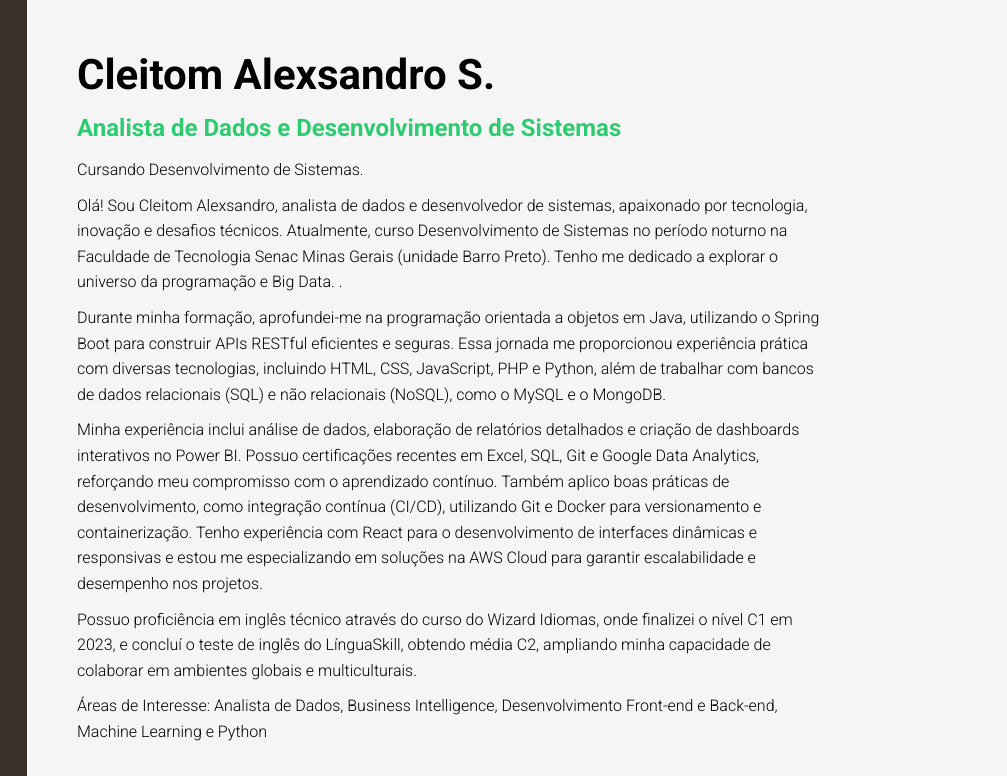
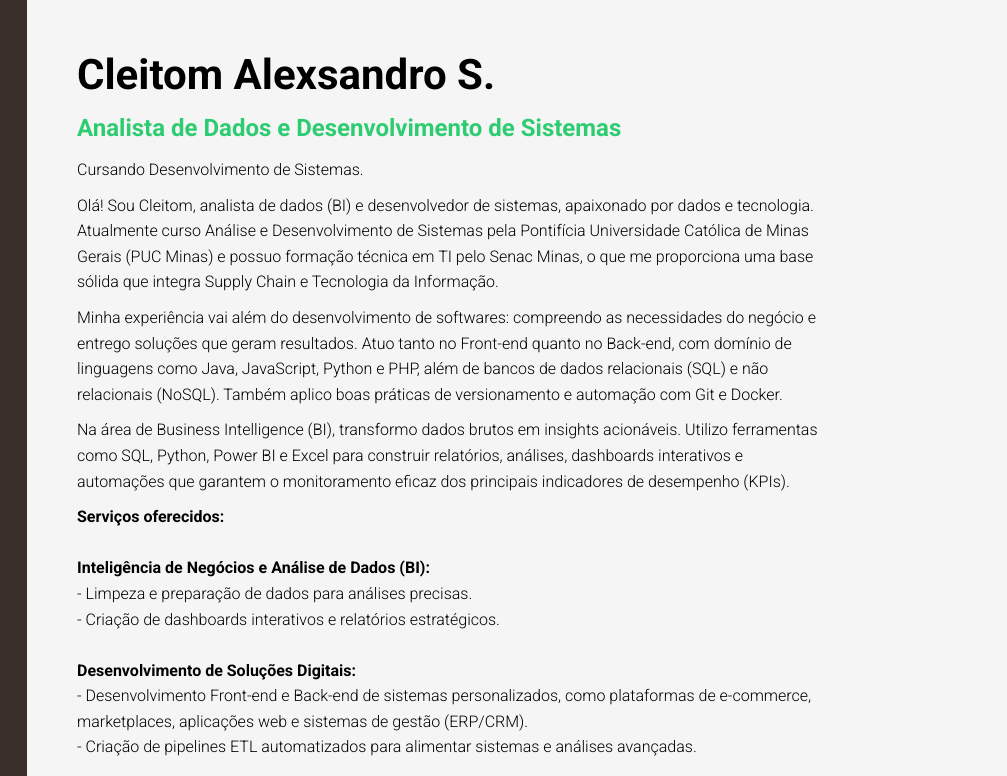
Before and after one commit to CleitomAlexsandro/portfolio, a plain HTML site: page index.html in a window 1280 px wide. Shown: the top 776 px of the page, 273-1280 px from the left. Drawn offline with nearby package versions, Linux system fonts and the light colour scheme.

Commit message:
Update index.html
reformulação do escopo para deixá-lo mais coeso, claro e organizado. Mantive o sentido original, mas eliminei repetições, melhorei a fluidez e estruturei os serviços em tópicos com destaque, facilitando a leitura. Agora o texto transmite profissionalismo e está pronto para uso em site ou portfólio.

```diff
--- a/index.html
+++ b/index.html
@@ -31,11 +31,43 @@
             <h1 id="name">Cleitom Alexsandro S.</h1>
             <p id="title"><span class="highlight">Analista de Dados e Desenvolvimento de Sistemas</span></p>
             <p class="description">Cursando Desenvolvimento de Sistemas.</p>
-            <p class="description">Olá! Sou Cleitom Alexsandro, analista de dados e desenvolvedor de sistemas, apaixonado por tecnologia, inovação e desafios técnicos. Atualmente, curso Desenvolvimento de Sistemas no período noturno na Faculdade de Tecnologia Senac Minas Gerais (unidade Barro Preto). Tenho me dedicado a explorar o universo da programação e Big Data. .</p>
-            <p class="description">Durante minha formação, aprofundei-me na programação orientada a objetos em Java, utilizando o Spring Boot para construir APIs RESTful eficientes e seguras. Essa jornada me proporcionou experiência prática com diversas tecnologias, incluindo HTML, CSS, JavaScript, PHP e Python, além de trabalhar com bancos de dados relacionais (SQL) e não relacionais (NoSQL), como o MySQL e o MongoDB.</p>
-            <p class="description">Minha experiência inclui análise de dados, elaboração de relatórios detalhados e criação de dashboards interativos no Power BI. Possuo certificações recentes em Excel, SQL, Git e Google Data Analytics, reforçando meu compromisso com o aprendizado contínuo. Também aplico boas práticas de desenvolvimento, como integração contínua (CI/CD), utilizando Git e Docker para versionamento e containerização. Tenho experiência com React para o desenvolvimento de interfaces dinâmicas e responsivas e estou me especializando em soluções na AWS Cloud para garantir escalabilidade e desempenho nos projetos.</p>
-            <p class="description">Possuo proficiência em inglês técnico através do curso do Wizard Idiomas, onde finalizei o nível C1 em 2023, e concluí o teste de inglês do LínguaSkill, obtendo média C2, ampliando minha capacidade de colaborar em ambientes globais e multiculturais.</p>
-            <p class="description">Áreas de Interesse: Analista de Dados, Business Intelligence, Desenvolvimento Front-end e Back-end, Machine Learning e Python</p>
+            <p class="description">
+  Olá! Sou Cleitom, analista de dados (BI) e desenvolvedor de sistemas, apaixonado por dados e tecnologia.
+  Atualmente curso Análise e Desenvolvimento de Sistemas pela Pontifícia Universidade Católica de Minas Gerais (PUC Minas)
+  e possuo formação técnica em TI pelo Senac Minas, o que me proporciona uma base sólida que integra
+  Supply Chain e Tecnologia da Informação.
+</p>
+
+<p class="description">
+  Minha experiência vai além do desenvolvimento de softwares: compreendo as necessidades do negócio e entrego
+  soluções que geram resultados. Atuo tanto no Front-end quanto no Back-end, com domínio de linguagens como
+  Java, JavaScript, Python e PHP, além de bancos de dados relacionais (SQL) e não relacionais (NoSQL).
+  Também aplico boas práticas de versionamento e automação com Git e Docker.
+</p>
+
+<p class="description">
+  Na área de Business Intelligence (BI), transformo dados brutos em insights acionáveis.
+  Utilizo ferramentas como SQL, Python, Power BI e Excel para construir relatórios, análises, dashboards
+  interativos e automações que garantem o monitoramento eficaz dos principais indicadores de desempenho (KPIs).
+</p>
+
+<p class="description">
+  <strong>Serviços oferecidos:</strong><br><br>
+
+  <strong>Inteligência de Negócios e Análise de Dados (BI):</strong><br>
+  - Limpeza e preparação de dados para análises precisas.<br>
+  - Criação de dashboards interativos e relatórios estratégicos.<br><br>
+
+  <strong>Desenvolvimento de Soluções Digitais:</strong><br>
+  - Desenvolvimento Front-end e Back-end de sistemas personalizados, como plataformas de e-commerce, marketplaces,
+    aplicações web e sistemas de gestão (ERP/CRM).<br>
+  - Criação de pipelines ETL automatizados para alimentar sistemas e análises avançadas.<br><br>
+
+  <strong>Suporte e Otimização de TI:</strong><br>
+  - Assistência em informática para usuários e pequenas empresas, incluindo instalação de softwares,
+    manutenção de computadores e otimização de redes.<br>
+  - Manutenção e aprimoramento da infraestrutura de TI, assegurando um ambiente de trabalho estável e eficiente.
+</p>
             <a href="https://github.com/CleitomAlexsandro/Cleitom" target="_blank" id="btn-projects"><ion-icon name="share-social-outline"></ion-icon> <span>Ver Projetos</span></a>
             <h2 id="skills-section-title">Minhas Skills</h2>
             <p class="description">Conheça as tecnologias que domino:</p>
```
